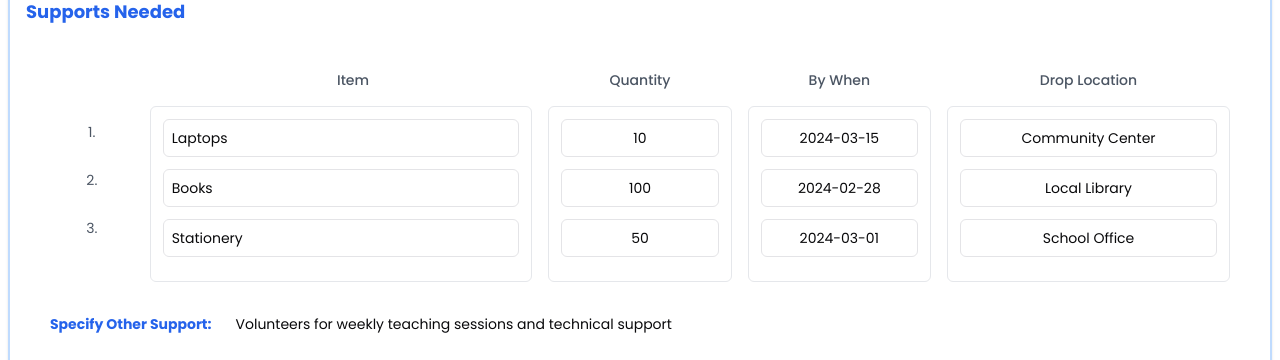
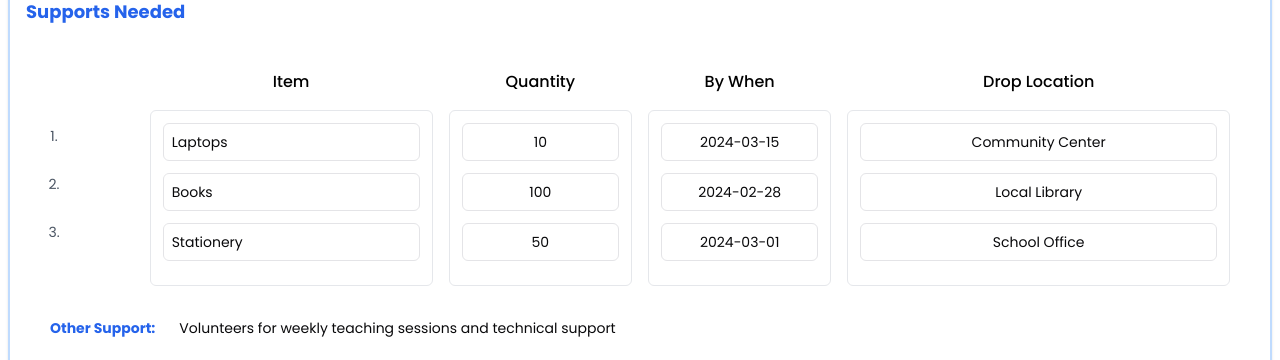
Before and after one commit to nikhilsahni7/social-map-app, a Next.js app: page /profile in a window 1280 px wide. Shown: the part 592-952 px from the top of the page. Built offline with nearby package versions, Linux system fonts and the light colour scheme.

Commit message:
UI Updation

```diff
--- a/src/app/create-project/page.tsx
+++ b/src/app/create-project/page.tsx
@@ -122,7 +122,7 @@ export default function ProjectDetailsForm() {
                   <div className="flex flex-col items-center justify-end space-x-2 mt-4">
                     <h1 className="text-sm font-medium whitespace-nowrap">Mr. Aakash wants to donate 500 blankets.</h1>
                     <p className="text-xs text-gray-500">
-                      (This is how it will appear on the website.)
+                      (This is how it will appear on the website)
                     </p>
                   </div>
 
@@ -231,16 +231,16 @@ export default function ProjectDetailsForm() {
                 </h2>
                 <div className="w-full p-6">
                   <div className="grid grid-cols-12 gap-4 mb-4">
-                    <div className="col-span-1 font-medium text-gray-600 text-sm pt-2 text-center"></div>
-                    <div className="col-span-4 font-medium text-gray-600 text-sm text-center pt-2 pl-6">Item</div>
-                    <div className="col-span-2 font-medium text-gray-600 text-sm text-center pt-2">Quantity</div>
-                    <div className="col-span-2 font-medium text-gray-600 text-sm text-center pt-2">By When</div>
-                    <div className="col-span-3 font-medium text-gray-600 text-sm text-center pt-2">Drop Location</div>
+                    <div className="font-medium text-sm w-2 pt-2 text-center"></div>
+                    <div className="col-span-3 font-medium text-black text-md text-center pt-2">Item</div>
+                    <div className="col-span-2 font-medium text-black text-md text-center pt-2">Quantity</div>
+                    <div className="col-span-2 font-medium text-black text-md text-center pt-2">By When</div>
+                    <div className="col-span-4 font-medium text-black text-md text-center pt-2">Drop Location</div>
                   </div>
 
                   <div className="grid grid-cols-12 gap-4">
                     {/* Serial Numbers Column */}
-                    <div className="col-span-1 mt-2">
+                    <div className="w-2 mt-2">
                       {supportItems.map((_, index) => (
                         <div key={index} className="flex items-center justify-center text-sm text-gray-600 h-9 mb-3">
                           {index + 1 + "."}
@@ -249,7 +249,7 @@ export default function ProjectDetailsForm() {
                     </div>
 
                     {/* Items Column */}
-                    <div className="col-span-4 border border-gray-200 rounded-md p-3">
+                    <div className="col-span-3 border border-gray-200 rounded-md p-3">
                       {supportItems.map((item, index) => (
                         <div key={index} className="mb-3">
                           <Input
@@ -295,7 +295,7 @@ export default function ProjectDetailsForm() {
                     </div>
 
                     {/* Drop Location Column */}
-                    <div className="col-span-3 border border-gray-200 rounded-md p-3">
+                    <div className="col-span-4 border border-gray-200 rounded-md p-3">
                       {supportItems.map((item, index) => (
                         <div key={index} className="mb-3">
                           <Input
--- a/src/app/page.tsx
+++ b/src/app/page.tsx
@@ -60,6 +60,7 @@ import {
   CommandList,
 } from "@/components/ui/command";
 import { Search as SearchIcon } from 'react-feather';
+import { FaHandsHelping, FaUserCircle } from 'react-icons/fa';
 
 const searchSuggestions = [
   "Community Support Center",
@@ -85,6 +86,7 @@ interface Organization {
   donationInfo: string;
   avatar: string;
   category: string;
+  objective: string;
 }
 
 const organizations: Organization[] = [
@@ -98,7 +100,8 @@ const organizations: Organization[] = [
     email: "contact@communitysupport.org",
     donationInfo: "Your donation helps us reach more people in need",
     avatar: "/placeholder.svg?height=40&width=40",
-    category: "Community Services",
+    category: "Animal",
+    objective: "To provide educational resources to underserved communities"
   },
   {
     id: 2,
@@ -110,7 +113,8 @@ const organizations: Organization[] = [
     email: "info@familycarenetwork.org",
     donationInfo: "Help us strengthen families in our community",
     avatar: "/placeholder.svg?height=40&width=40",
-    category: "Family Services",
+    category: "Plant",
+    objective: "To provide educational resources to underserved communities"
   },
   {
     id: 3,
@@ -122,7 +126,8 @@ const organizations: Organization[] = [
     email: "hello@youthempowerment.org",
     donationInfo: "Invest in the future of our youth",
     avatar: "/placeholder.svg?height=40&width=40",
-    category: "Youth Services",
+    category: "Humans",
+    objective: "To provide educational resources to underserved communities"
   },
 ];
 
@@ -490,7 +495,7 @@ export default function SocialConnectMap() {
               <CardHeader className="p-4 bg-gradient-to-r from-blue-500 to-blue-700">
                 <div className="flex justify-between items-start">
                   <div>
-                    <h2 className="text-xl font-semibold text-white">Asmi is seeking support for {selectedOrg.name}</h2>
+                    <h2 className="text-xl font-semibold text-white">Asmi wants {selectedOrg.objective}</h2>
                     <Badge variant="secondary" className="mt-1 bg-blue-400 text-white">
                       {selectedOrg.category}
                     </Badge>
@@ -500,27 +505,20 @@ export default function SocialConnectMap() {
               </CardHeader>
 
               <CardContent className="p-4 space-y-2 text-gray-800 font-normal">
-                <p className="text-sm">{selectedOrg.description}</p>
 
-                <div className="space-y-2">
-                  <div className="flex items-center">
-                    <Phone className="h-4 w-4 mr-2 text-blue-500" />
-                    <span className="text-sm">{selectedOrg.phone}</span>
-                  </div>
-                  <div className="flex items-center">
-                    <Mail className="h-4 w-4 mr-2 text-blue-500" />
-                    <span className="text-sm">{selectedOrg.email}</span>
-                  </div>
-                  <div className="flex items-center">
-                    <DollarSign className="h-4 w-4 mr-2 text-blue-500" />
-                    <span className="text-sm">{selectedOrg.donationInfo}</span>
-                  </div>
-                </div>
               </CardContent>
 
               <CardFooter className="p-4 -mt-4">
-                <Button className="w-full bg-blue-600 text-white hover:bg-blue-700 transition-colors duration-300 transform hover:scale-105 active:scale-95">
+                <Button className="w-full bg-blue-600 text-white hover:bg-blue-700 transition-colors duration-300 transform hover:scale-105 active:scale-95 flex items-center justify-center gap-2">
+                  <FaHandsHelping />
                   Support
+                </Button>
+              </CardFooter>
+
+              <CardFooter className="p-4 -mt-4">
+                <Button className="w-full bg-blue-600 text-white hover:bg-blue-700 transition-colors duration-300 transform hover:scale-105 active:scale-95 flex items-center justify-center gap-2">
+                  <FaUserCircle />
+                  View Profile
                 </Button>
               </CardFooter>
 
--- a/src/app/profile/page.tsx
+++ b/src/app/profile/page.tsx
@@ -155,16 +155,16 @@ export default function ProjectProfile() {
               </Label>
               <div className="w-full p-6">
                 <div className="grid grid-cols-12 gap-4 mb-4">
-                  <div className="col-span-1 font-medium text-gray-600 text-sm pt-2 text-center"></div>
-                  <div className="col-span-4 font-medium text-gray-600 text-sm text-center pt-2 pl-6">Item</div>
-                  <div className="col-span-2 font-medium text-gray-600 text-sm text-center pt-2">Quantity</div>
-                  <div className="col-span-2 font-medium text-gray-600 text-sm text-center pt-2">By When</div>
-                  <div className="col-span-3 font-medium text-gray-600 text-sm text-center pt-2">Drop Location</div>
+                  <div className="w-2 font-medium  text-sm pt-2 text-center"></div>
+                  <div className="col-span-3 font-medium text-black text-md text-center pt-2">Item</div>
+                  <div className="col-span-2 font-medium text-black text-md text-center pt-2">Quantity</div>
+                  <div className="col-span-2 font-medium text-black text-md text-center pt-2">By When</div>
+                  <div className="col-span-4 font-medium text-black text-md text-center pt-2">Drop Location</div>
                 </div>
 
                 <div className="grid grid-cols-12 gap-4">
                   {/* Serial Numbers Column */}
-                  <div className="col-span-1 mt-2">
+                  <div className="w-2 mt-2">
                     {projectData.supportItems.map((_, index) => (
                       <div key={index} className="flex items-center justify-center text-sm text-gray-600 h-9 mb-3">
                         {index + 1 + "."}
@@ -173,7 +173,7 @@ export default function ProjectProfile() {
                   </div>
 
                   {/* Items Display */}
-                  <div className="col-span-4 border border-gray-200 rounded-md p-3">
+                  <div className="col-span-3 border border-gray-200 rounded-md p-3">
                     {projectData.supportItems.map((item, index) => (
                       <div key={index} className="mb-3 p-2 border rounded-md text-sm">
                         {item.item}
@@ -200,7 +200,7 @@ export default function ProjectProfile() {
                   </div>
 
                   {/* Drop Location Display */}
-                  <div className="col-span-3 border border-gray-200 rounded-md p-3">
+                  <div className="col-span-4 border border-gray-200 rounded-md p-3">
                     {projectData.supportItems.map((item, index) => (
                       <div key={index} className="mb-3 p-2 border rounded-md text-sm text-center">
                         {item.dropLocation}
@@ -212,7 +212,7 @@ export default function ProjectProfile() {
                 {/* Other Support Section */}
                 <div className="mt-6 flex items-center gap-4">
                   <Label className="text-sm font-semibold text-blue-600">
-                    Specify Other Support:
+                    Other Support:
                   </Label>
                   <div className="p-2 text-sm w-8/12">
                     {projectData.otherSupport}
```
